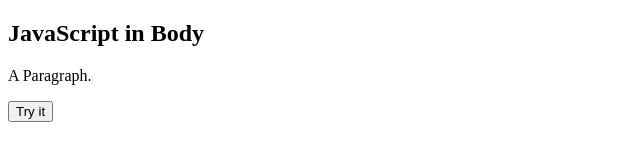
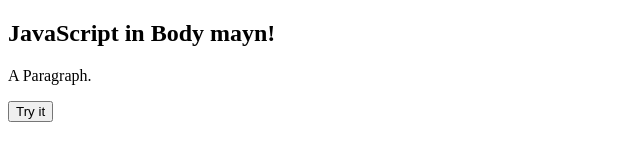
Before and after one commit to KIMB0/gitTestProject, a plain HTML site: page index.html in a window 1280 px wide. Shown: the whole page, without its empty margins (0-640 px from the left). Drawn offline with Linux system fonts and the light colour scheme.

Commit message:
Modified index.html

```diff
--- a/index.html
+++ b/index.html
@@ -2,7 +2,7 @@
 <html>
 <body>
 
-<h2>JavaScript in Body</h2>
+<h2>JavaScript in Body mayn!</h2>
 
 <p id="demo">A Paragraph.</p>
 
```
